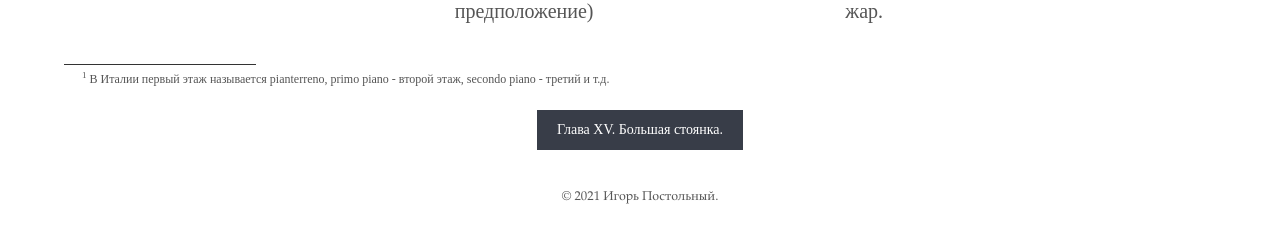
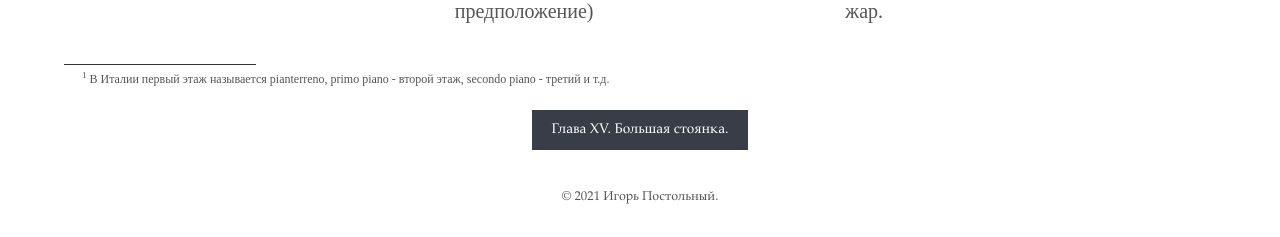
Before and after one commit to postolny/postolny.github.io, a Jekyll site: the page built from _pages/la-signora-di-ferrara.html, in a window 1280 px wide. Shown: the part 4703-4940 px from the top of the page. Built offline with Jekyll 4.4.1, drawn with Linux system fonts in a browser that asks for light colours; nearby versions of some CDN libraries.

Commit message:
Add files via upload

```diff
--- a/_sass/tale/_base.scss
+++ b/_sass/tale/_base.scss
@@ -132,6 +132,18 @@
 .youtube-wrapper,
 .video-wrapper {
   margin: 0 auto 0.5rem;
+}
+
+::-moz-selection {
+  color: #fff;
+  background: #8dc692;
+  text-shadow: none;
+}
+
+::selection {
+  color: #fff;
+  background: #8dc692;
+  text-shadow: none;
 }
 
 table {
--- a/_sass/tale/_catalogue.scss
+++ b/_sass/tale/_catalogue.scss
@@ -3,7 +3,7 @@
     border-bottom: 1px solid $grey-2;
     color: $default-color;
     display: block;
-    padding: 2rem 0;
+    padding: 1.8rem 0;
 
     &:hover .catalogue-line,
     &:focus .catalogue-line {
@@ -18,26 +18,21 @@
   &-time {
     color: $default-tint;
     font-family: $serif-secondary;
-    letter-spacing: .5px;
+    letter-spacing: 0.5px;
   }
 
   &-title {
     color: $default-shade;
     display: block;
-
-    font-family:Segoe Print;
-    font-size:3rem;
+    font-family: Segoe Print;
+    font-size: 3rem;
     text-shadow: 4px 4px 2px rgba(150, 150, 150, 1);
     line-height: 1.2;
-
     font-weight: 700;
-    margin: .5rem 0;
-  }
-
-  &-line {
-    @include transition(width .3s ease-out);
-    border-top: .2rem solid $default-shade;
-    display: block;
-    width: 2rem;
+    margin: 0.5rem 0;
+    a {
+      color: $default-shade;
+      line-height: 1.2;
+    }
   }
 }
--- a/_sass/tale/_layout.scss
+++ b/_sass/tale/_layout.scss
@@ -422,7 +422,7 @@
   }
 }
 
-.btn_container {
+.opere .btn_container {
   display: -webkit-box;
   display: -ms-flexbox;
   display: flex;
@@ -440,6 +440,7 @@
   line-height: 40px;
   padding: 0 20px;
   color: white;
+  font-family: $serif-secondary;
   font-size: 14px;
   background: #383d48;
   box-shadow: 0 0 1px rgba(0, 0, 0, 0);
```
